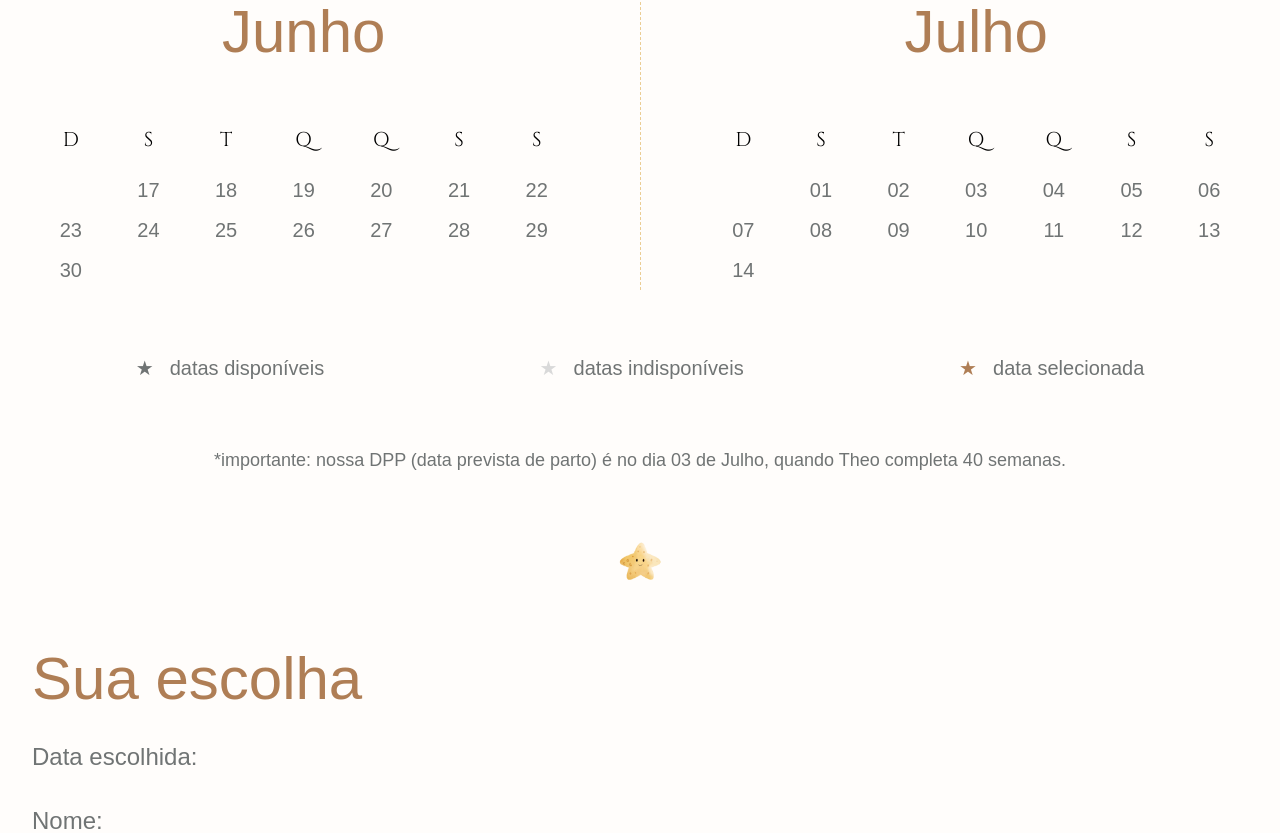
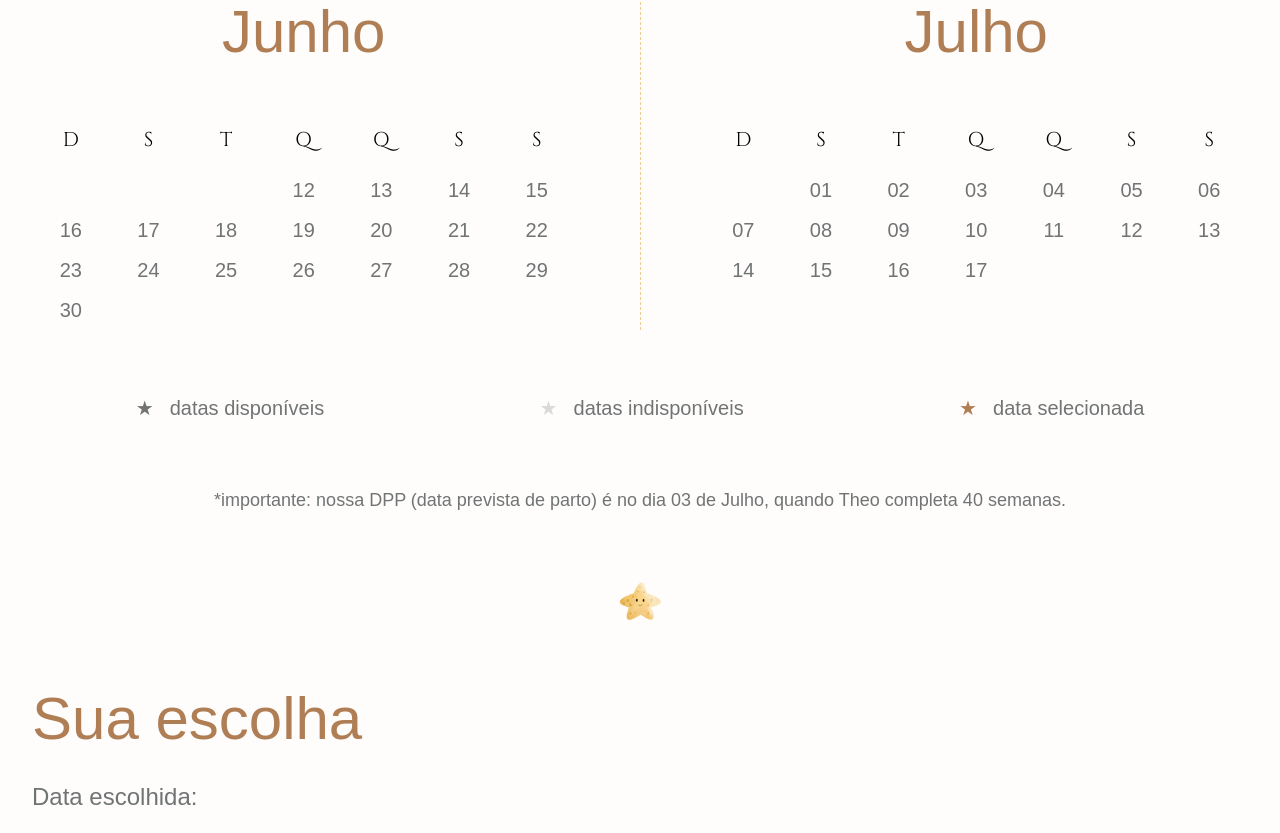
Before and after one commit to eduardobittencourt/project-p, a Next.js app: page / in a window 1280 px wide. Shown: the part 1787-2620 px from the top of the page. Built offline with nearby package versions, Linux system fonts and the light colour scheme; no server answers; the database is empty; a web font is replaced by a local one; what drizzle-zod would draw is missing.

Commit message:
feat: add more dates

```diff
--- a/src/components/Calendar.tsx
+++ b/src/components/Calendar.tsx
@@ -41,6 +41,38 @@ export async function Calendar({ date }: CalendarProps) {
           <CalendarHeader />
 
           <div />
+          <div />
+          <div />
+          <CalendarCell
+            value="12/06"
+            label="12"
+            disabled={!!datesObj["12/06"]}
+            checked={date === "12/06"}
+          />
+          <CalendarCell
+            value="13/06"
+            label="13"
+            disabled={!!datesObj["13/06"]}
+            checked={date === "13/06"}
+          />
+          <CalendarCell
+            value="14/06"
+            label="14"
+            disabled={!!datesObj["14/06"]}
+            checked={date === "14/06"}
+          />
+          <CalendarCell
+            value="15/06"
+            label="15"
+            disabled={!!datesObj["15/06"]}
+            checked={date === "15/06"}
+          />
+          <CalendarCell
+            value="16/06"
+            label="16"
+            disabled={!!datesObj["16/06"]}
+            checked={date === "16/06"}
+          />
           <CalendarCell
             value="17/06"
             label="17"
@@ -223,6 +255,24 @@ export async function Calendar({ date }: CalendarProps) {
             disabled={!!datesObj["14/07"]}
             checked={date === "14/07"}
           />
+          <CalendarCell
+            value="15/07"
+            label="15"
+            disabled={!!datesObj["15/07"]}
+            checked={date === "15/07"}
+          />
+          <CalendarCell
+            value="16/07"
+            label="16"
+            disabled={!!datesObj["16/07"]}
+            checked={date === "16/07"}
+          />
+          <CalendarCell
+            value="17/07"
+            label="17"
+            disabled={!!datesObj["17/07"]}
+            checked={date === "17/07"}
+          />
         </div>
       </div>
 
--- a/src/components/Form.tsx
+++ b/src/components/Form.tsx
@@ -8,7 +8,7 @@ export function Form({ date }: FormProps) {
       </h2>
 
       <span className="font-serif text-xl text-gray md:text-2xl">
-        Data escolhida: {date}
+        Data escolhida: <span className="font-calligraphy">{date}</span>
       </span>
 
       <div className="flex items-center gap-2">
```
